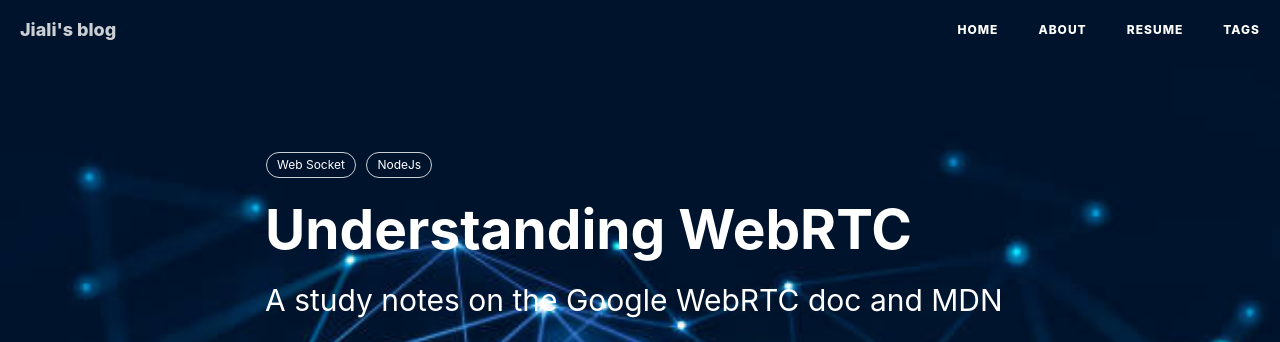
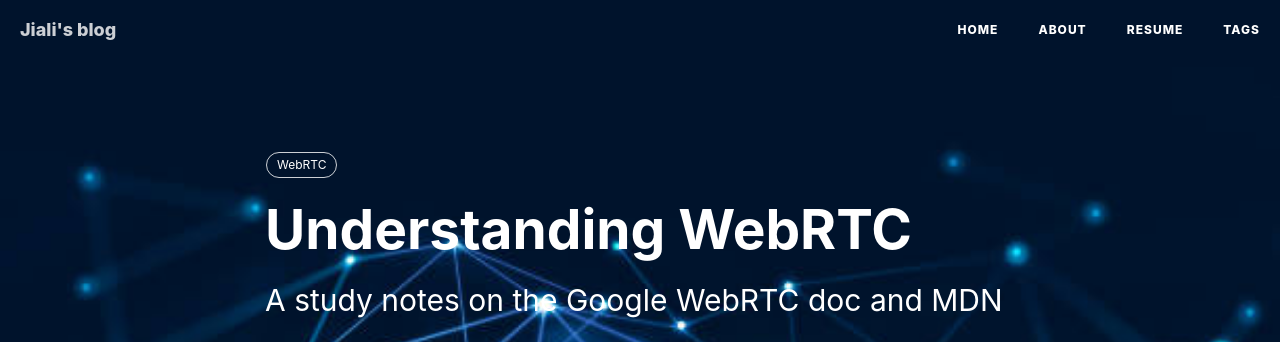
Before and after one commit to jinjialij/jinjialij.github.io, a Jekyll site: the page built from _posts/2022-04-02-WebRTC.md, in a window 1280 px wide and 900 px high. Shown: the top 342 px of the window. Built offline with Jekyll 4.4.1, drawn with Linux system fonts in a browser that asks for light colours; nearby versions of some CDN libraries; comment, search, counter and statistics services are not loaded.

Commit message:
fix a tag

```diff
--- a/_posts/2022-04-02-WebRTC.md
+++ b/_posts/2022-04-02-WebRTC.md
@@ -6,8 +6,7 @@ date: 2022-04-02
 author: 'Jiali'
 header-img: 'img/post-bg-connection.jpg'
 tags:
-  - Web Socket
-  - NodeJs
+  - WebRTC
 ---
 
 In this article, we will explore WebRTC and its important concepts
```
